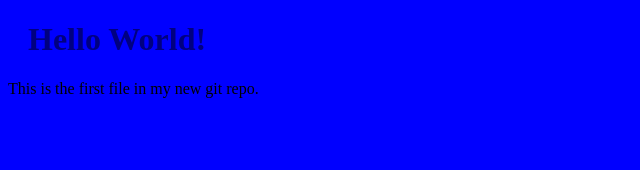
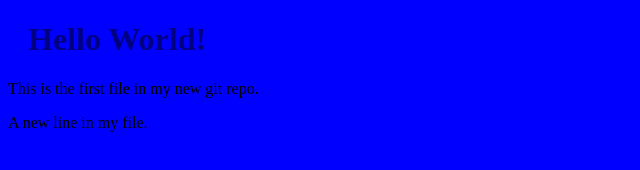
Before and after one commit to codemewel/hello-world, a plain HTML site: page index.html in a window 1280 px wide. Shown: the whole page, without its empty margins (0-640 px from the left). Drawn offline with Linux system fonts and the light colour scheme.

Commit message:
updated index file with a new line.

```diff
--- a/index.html
+++ b/index.html
@@ -8,5 +8,6 @@
   <body>
     <h1>Hello World!</h1>
     <p>This is the first file in my new git repo.</p>
+    <p>A new line in my file.</p>
   </body>
 </html>
```
